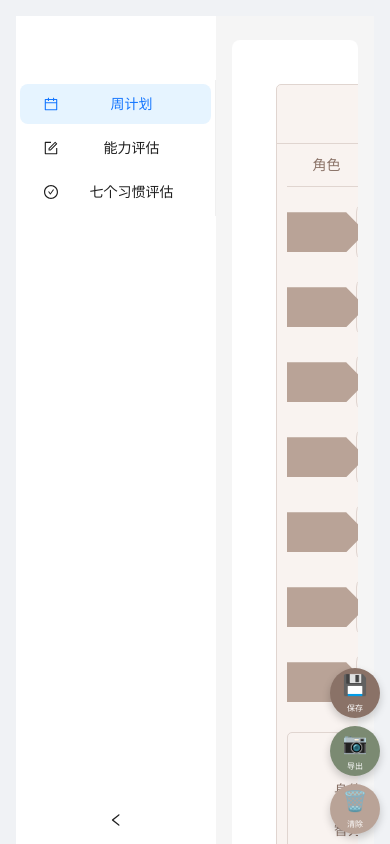
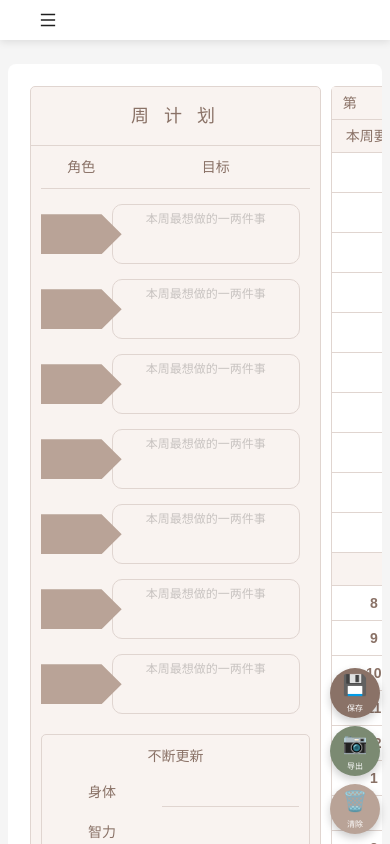
Before and after one commit to chenyk2016/week-plan, a React (Vite) app: page /weekly-planner in a window 390 px wide. Shown: the top 844 px of the page. Built offline with nearby package versions, Linux system fonts and the light colour scheme.

Commit message:
移动端

```diff
--- a/src/App.css
+++ b/src/App.css
@@ -1,7 +1,7 @@
 #root {
   /* max-width: 1280px; */
   margin: 0 auto;
-  padding: 1rem;
+  padding: 0;
   text-align: center;
 }
 
@@ -28,17 +28,84 @@
   margin: 0 auto;
 }
 
-/* 响应式调整 */
+/* 移动端响应式样式 */
 @media (max-width: 768px) {
+  #root {
+    padding: 0;
+  }
+
+  .app-container {
+    padding: 10px;
+  }
+
   .ant-statistic-title {
     font-size: 14px;
   }
 
+  .ant-card {
+    margin-bottom: 8px;
+  }
+
   .ant-card-body {
-    padding: 16px;
+    padding: 12px;
   }
 
   h1 {
-    font-size: 20px;
+    font-size: 18px;
+    margin: 8px 0;
+  }
+
+  h2 {
+    font-size: 16px;
+    margin: 6px 0;
+  }
+
+  /* 表单元素适配 */
+  .ant-form-item {
+    margin-bottom: 12px;
+  }
+
+  .ant-input,
+  .ant-select-selector,
+  .ant-btn {
+    font-size: 14px;
+    padding: 4px 8px;
+    height: 36px;
+  }
+
+  .ant-input-textarea textarea {
+    font-size: 14px;
+  }
+
+  /* 表格适配 */
+  .ant-table {
+    font-size: 12px;
+  }
+
+  .ant-table-cell {
+    padding: 8px 4px !important;
+  }
+
+  /* 间距调整 */
+  .ant-space {
+    gap: 8px !important;
+  }
+
+  /* 按钮组适配 */
+  .ant-btn-group {
+    display: flex;
+    flex-direction: column;
+    width: 100%;
+  }
+
+  .ant-btn-group > .ant-btn {
+    margin-bottom: 8px;
+    width: 100%;
+  }
+
+  .one-coffee{
+    top: 10px !important;
+    flex-direction: row !important;
+    bottom: unset !important;
   }
 }
--- a/src/layouts/MainLayout.tsx
+++ b/src/layouts/MainLayout.tsx
@@ -1,59 +1,129 @@
-import { Layout, Menu, theme } from 'antd';
+import { Layout, Menu, theme, Button } from 'antd';
 import {
   CalendarOutlined,
   SettingOutlined,
   FormOutlined,
-  CheckCircleOutlined
+  CheckCircleOutlined,
+  MenuOutlined,
+  NodeCollapseOutlined,
+  LeftCircleTwoTone
 } from '@ant-design/icons';
 import { Link, Outlet, useLocation } from 'react-router-dom';
+import { useState, useEffect } from 'react';
 
-const { Sider, Content } = Layout;
+const { Header, Sider, Content } = Layout;
 
 const MainLayout = () => {
   const location = useLocation();
+  const [collapsed, setCollapsed] = useState(false);
+  const [isMobile, setIsMobile] = useState(false);
 
   const { token: { colorBgContainer, borderRadiusLG } } = theme.useToken();
+
+  useEffect(() => {
+    const handleResize = () => {
+      setIsMobile(window.innerWidth <= 768);
+      if (window.innerWidth <= 768) {
+        setCollapsed(true);
+      }
+    };
+
+    handleResize();
+    window.addEventListener('resize', handleResize);
+    return () => window.removeEventListener('resize', handleResize);
+  }, []);
 
   const getSelectedKey = () => {
     const pathname = location.pathname;
     if (pathname.includes('/weekly-planner')) return '1';
-    if (pathname.includes('/dashboard')) return '2';
-    if (pathname.includes('/settings')) return '3';
-    if (pathname.includes('/questionnaire')) return '4';
+    if (pathname.includes('/questionnaire')) return '2';
+    if (pathname.includes('/habits-assessment')) return '3';
     return '1';
   };
 
-  return (
-    <Layout style={{ minHeight: '100vh' }}>
-      <Sider  collapsible theme="light">
-        <div className="logo" style={{ height: 32, margin: 16, background: 'rgba(255, 255, 255, 0.2)' }} />
-        <Menu
-          mode="inline"
-          defaultSelectedKeys={[getSelectedKey()]}
-          items={[
+  // 处理菜单项点击
+  const handleMenuClick = () => {
+    if (isMobile) {
+      setCollapsed(true);
+    }
+  };
+
+  const menuItems = [
     {
       key: '1',
       icon: <CalendarOutlined />,
-              label: <Link to="/weekly-planner">周计划</Link>,
+      label: <Link to="/weekly-planner" onClick={handleMenuClick}>周计划</Link>,
     },
     {
       key: '2',
       icon: <FormOutlined />,
-              label: <Link to="/questionnaire">能力评估</Link>,
+      label: <Link to="/questionnaire" onClick={handleMenuClick}>能力评估</Link>,
     },
     {
       key: '3',
       icon: <CheckCircleOutlined />,
-              label: <Link to="/habits-assessment">七个习惯评估</Link>,
+      label: <Link to="/habits-assessment" onClick={handleMenuClick}>七个习惯评估</Link>,
     }
-          ]}
+  ];
+
+  return (
+    <Layout style={{ minHeight: '100vh' }}>
+      {isMobile && (
+        <Header style={{
+          padding: '0 16px',
+          background: colorBgContainer,
+          position: 'fixed',
+          width: '100%',
+          top: 0,
+          zIndex: 1,
+          boxShadow: '0 2px 8px rgba(0,0,0,0.1)',
+          display: 'flex',
+          alignItems: 'center',
+          height: 40,
+        }}>
+          <Button
+            type="text"
+            icon={<MenuOutlined />}
+            onClick={() => setCollapsed(!collapsed)}
+            style={{ fontSize: '16px', width: 64 }}
+          />
+        </Header>
+      )}
+
+      <Sider
+        collapsible
+        collapsed={collapsed}
+        onCollapse={setCollapsed}
+        theme="light"
+        style={{
+          overflow: 'auto',
+          height: '100vh',
+          position: isMobile ? 'fixed' : 'relative',
+          left: isMobile && collapsed ? -200 : 0,
+          zIndex: 2,
+          transition: 'all 0.2s'
+        }}
+        trigger={null}
+      >
+        {
+          isMobile && (
+            <LeftCircleTwoTone
+              onClick={() => setCollapsed(!collapsed)}
+              style={{ padding: 10, fontSize: 24, cursor: 'pointer' }}
+            />
+          )
+        }
+        <Menu
+          mode="inline"
+          defaultSelectedKeys={[getSelectedKey()]}
+          items={menuItems}
         />
       </Sider>
       <Layout>
         <Content
           style={{
-            margin: '24px 16px',
-            padding: 24,
+            margin: isMobile ? '64px 8px 8px' : '24px 16px',
+            padding: isMobile ? 12 : 24,
             minHeight: 280,
             background: colorBgContainer,
             borderRadius: borderRadiusLG,
--- a/src/pages/habits-assessment/index.css
+++ b/src/pages/habits-assessment/index.css
@@ -2,7 +2,6 @@
 .habits-assessment {
   max-width: 1200px;
   margin: 0 auto;
-  padding: 24px;
 }
 
 .habits-assessment h1 {
--- a/src/pages/weekly-planner/index.css
+++ b/src/pages/weekly-planner/index.css
@@ -7,6 +7,10 @@
   border-radius: 5px;
   overflow: hidden;
   padding: 20px;
+  width: 100%;
+  overflow-x: auto;
+  min-height: 100vh;
+  box-sizing: border-box;
 }
 
 /* 左侧面板样式 */
@@ -535,3 +539,89 @@
   display: inline-block;
   vertical-align: middle;
 }
+
+.planner-container {
+  width: 100%;
+  max-width: 1200px;
+  margin: 0 auto;
+}
+
+.planner-header {
+  margin-bottom: 20px;
+}
+
+.planner-grid {
+  display: grid;
+  grid-template-columns: repeat(8, 1fr);
+  gap: 4px;
+  margin-bottom: 20px;
+}
+
+.grid-cell {
+  padding: 8px;
+  border: 1px solid #d9d9d9;
+  min-height: 40px;
+}
+
+.grid-header {
+  background-color: #fafafa;
+  font-weight: bold;
+}
+
+/* 移动端适配 */
+@media (max-width: 768px) {
+  .weekly-planner {
+    padding: 10px;
+  }
+
+  .planner-header {
+    margin-bottom: 12px;
+  }
+
+  .planner-grid {
+    gap: 2px;
+  }
+
+  .grid-cell {
+    padding: 4px;
+    font-size: 12px;
+    min-height: 32px;
+  }
+
+  /* 输入框适配 */
+  .grid-cell input,
+  .grid-cell textarea {
+    font-size: 12px;
+    padding: 4px;
+  }
+
+  /* 表格滚动提示 */
+  .scroll-hint {
+    display: block;
+    text-align: center;
+    color: #666;
+    margin: 8px 0;
+    font-size: 12px;
+  }
+
+  /* 操作按钮适配 */
+  .action-buttons {
+    display: flex;
+    flex-direction: column;
+    gap: 8px;
+    margin: 12px 0;
+  }
+
+  .action-buttons button {
+    width: 100%;
+  }
+
+  /* 时间段显示优化 */
+  .time-slot {
+    writing-mode: vertical-lr;
+    text-orientation: mixed;
+    height: auto;
+    white-space: nowrap;
+    padding: 4px 2px;
+  }
+}
```
Lines whose indentation alone changed are shown as unchanged.
